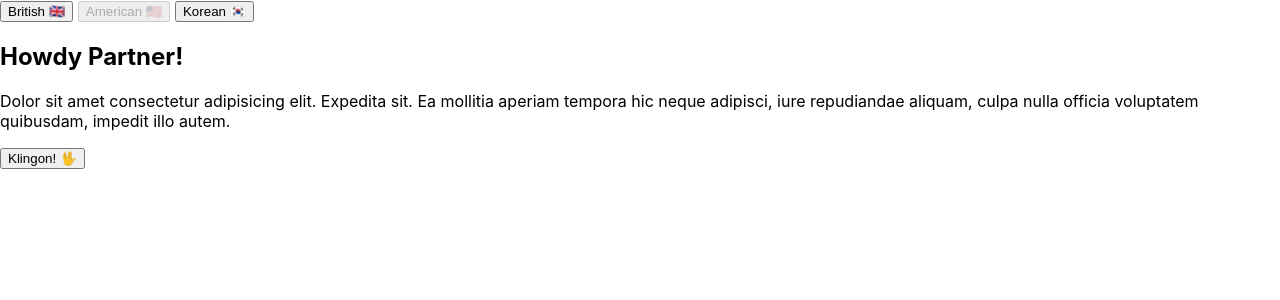
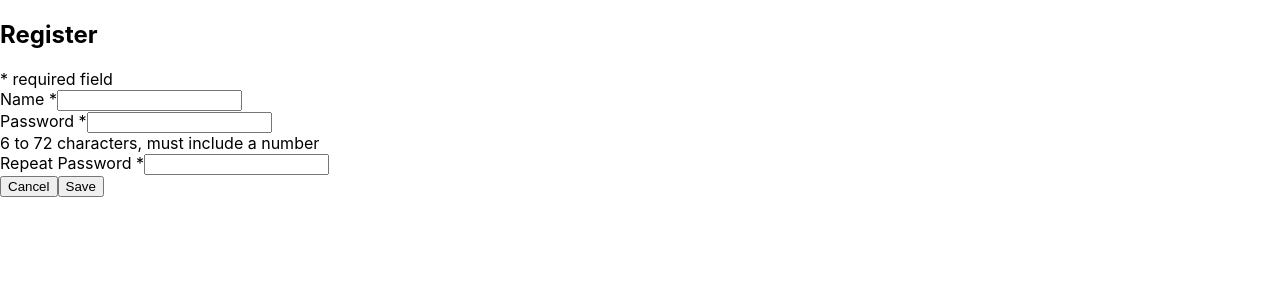
Before and after one commit to aldertyler/react-playground, a React (Create React App) app: page / in a window 1280 px wide. Shown: the top 300 px of the page. Built offline with nearby package versions, Linux system fonts and the light colour scheme.

Commit message:
added registration form

```diff
--- a/src/index.js
+++ b/src/index.js
@@ -1,6 +1,6 @@
 import React from "react";
 import ReactDOM from "react-dom";
-import AppLang from "./lang-context/AppLang";
+import RegistrationForm from "./registrationForm/registrationForm";
 import "./index.css";
 
-ReactDOM.render(<AppLang />, document.getElementById("root"));
+ReactDOM.render(<RegistrationForm />, document.getElementById("root"));
--- /dev/null
+++ b/src/registrationForm/registrationForm.js
@@ -0,0 +1,51 @@
+import React from "react";
+
+export default class RegistrationForm extends React.Component {
+  render() {
+    return (
+      <form className="registration">
+        <h2>Register</h2>
+        <div className="registration__hint">* required field</div>
+        <div className="form-group">
+          <label htmlFor="name">Name *</label>
+          <input
+            type="text"
+            className="registration__control"
+            name="name"
+            id="name"
+          />
+        </div>
+        <div className="form-group">
+          <label htmlFor="password">Password *</label>
+          <input
+            type="password"
+            className="registration__control"
+            name="password"
+            id="password"
+          />
+          <div className="registration__hint">
+            6 to 72 characters, must include a number
+          </div>
+        </div>
+        <div className="form-group">
+          <label htmlFor="repeatPassword">Repeat Password *</label>
+          <input
+            type="password"
+            className="registration__control"
+            name="repeatPassword"
+            id="repeatPassword"
+          />
+        </div>
+
+        <div className="registration__button__group">
+          <button type="reset" className="registration__button">
+            Cancel
+          </button>
+          <button type="submit" className="registration__button">
+            Save
+          </button>
+        </div>
+      </form>
+    );
+  }
+}
```
